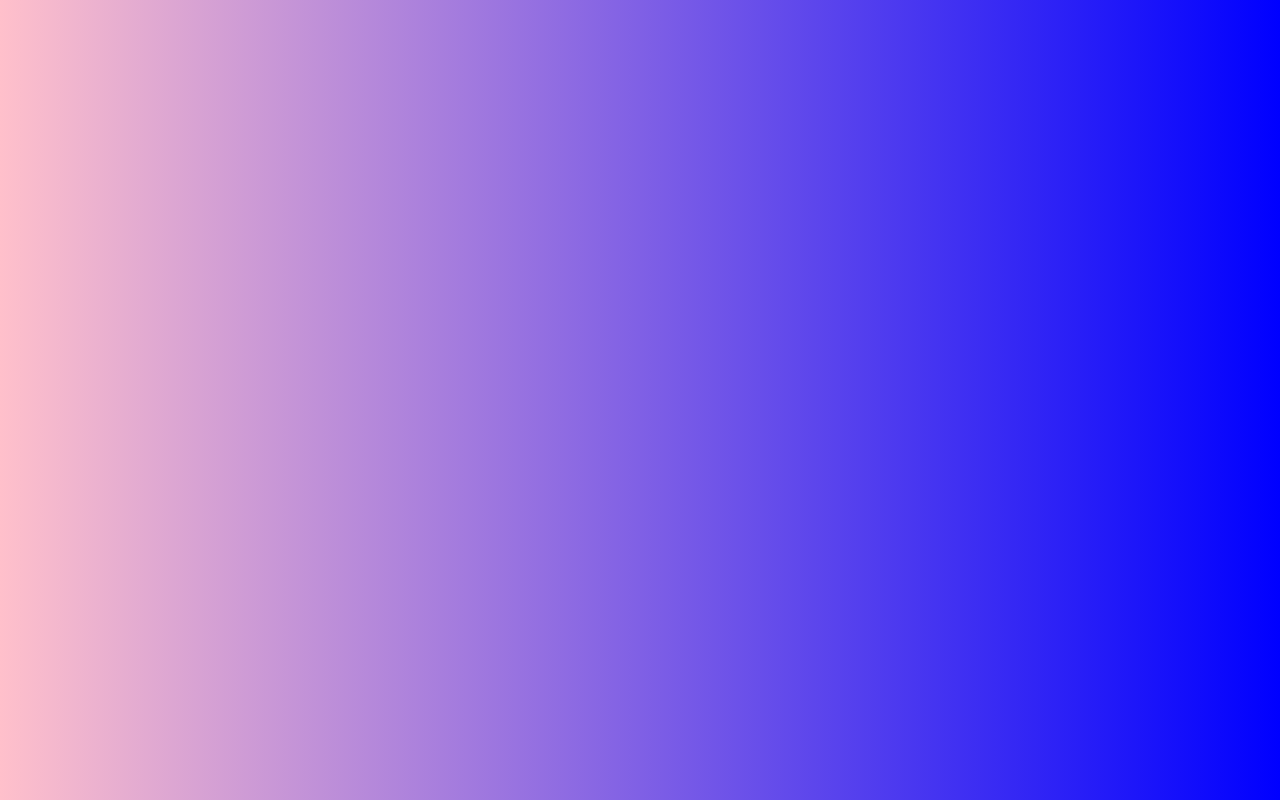
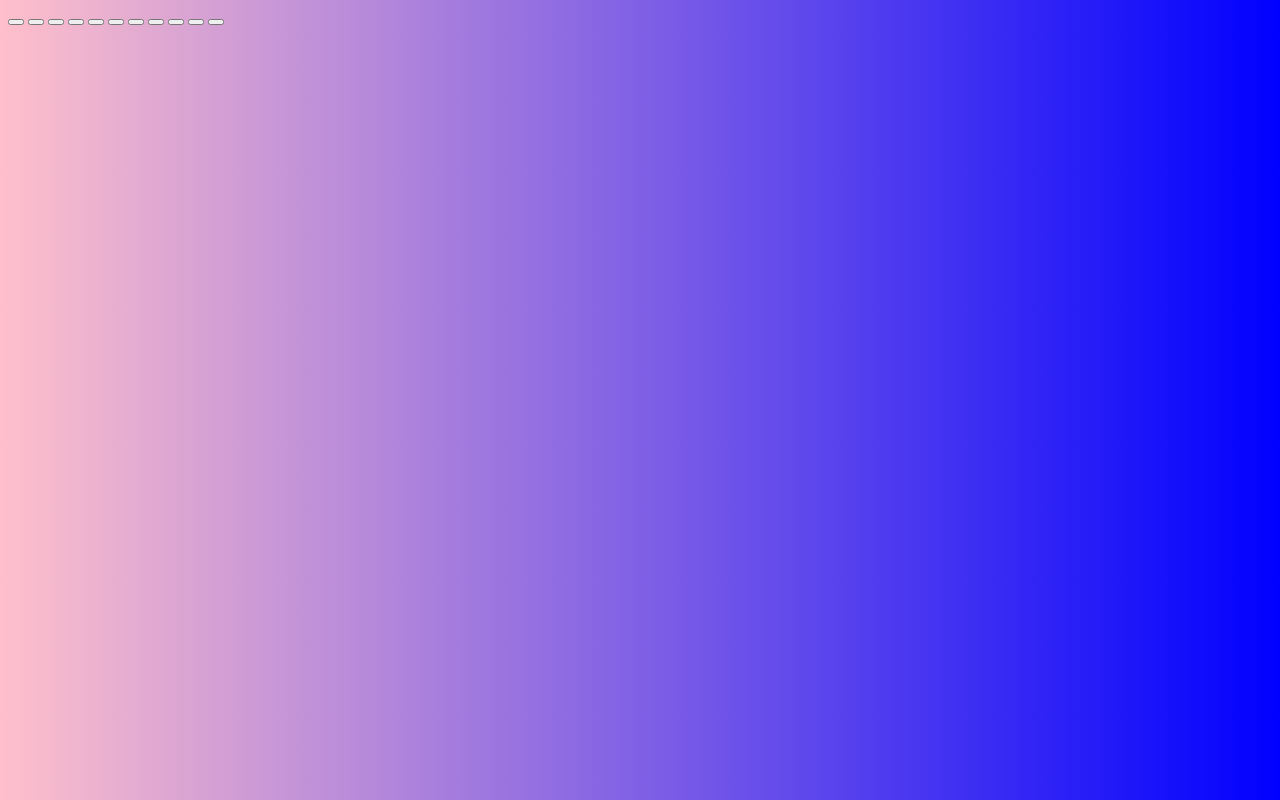
Before and after one commit to datasarz/Simple_Calculator, a plain HTML site: page index.html in a window 1280 px wide. Drawn offline with Linux system fonts and the light colour scheme.

Commit message:
buttons added

```diff
--- a/index.html
+++ b/index.html
@@ -9,5 +9,16 @@
 </head>
 <body>
     <script src="script.js"></script>
+    <button class="num"></button>
+    <button class="num"></button>
+    <button class="num"></button>
+    <button class="num"></button>
+    <button class="num"></button>
+    <button class="num"></button>
+    <button class="num"></button>
+    <button class="num"></button>
+    <button class="num"></button>
+    <button class="num"></button>
+    <button class="num"></button>
 </body>
 </html>
```
